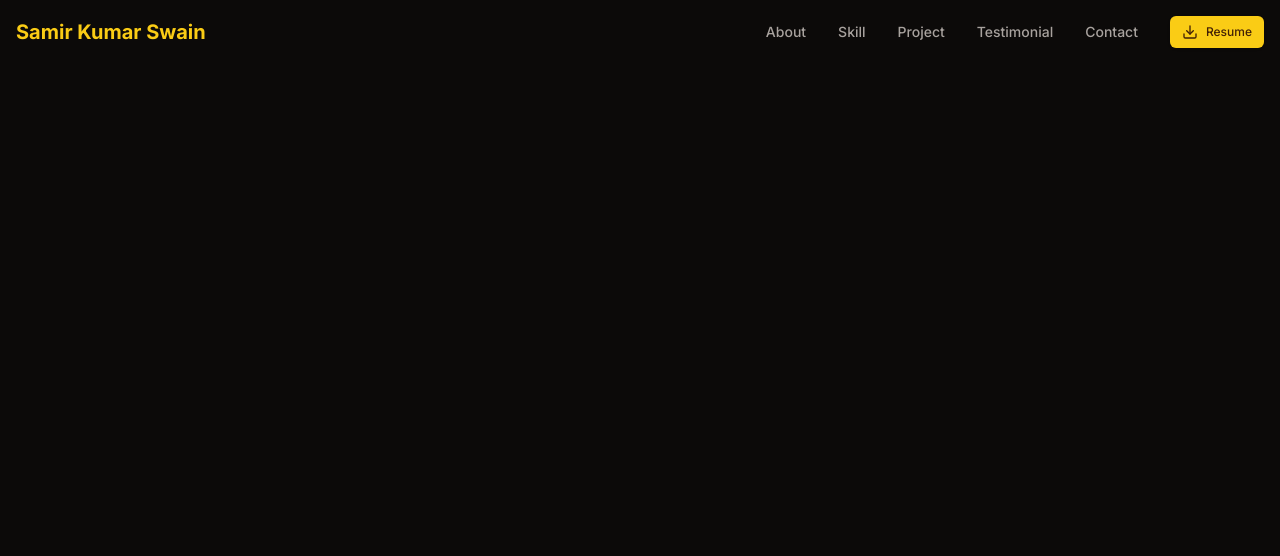
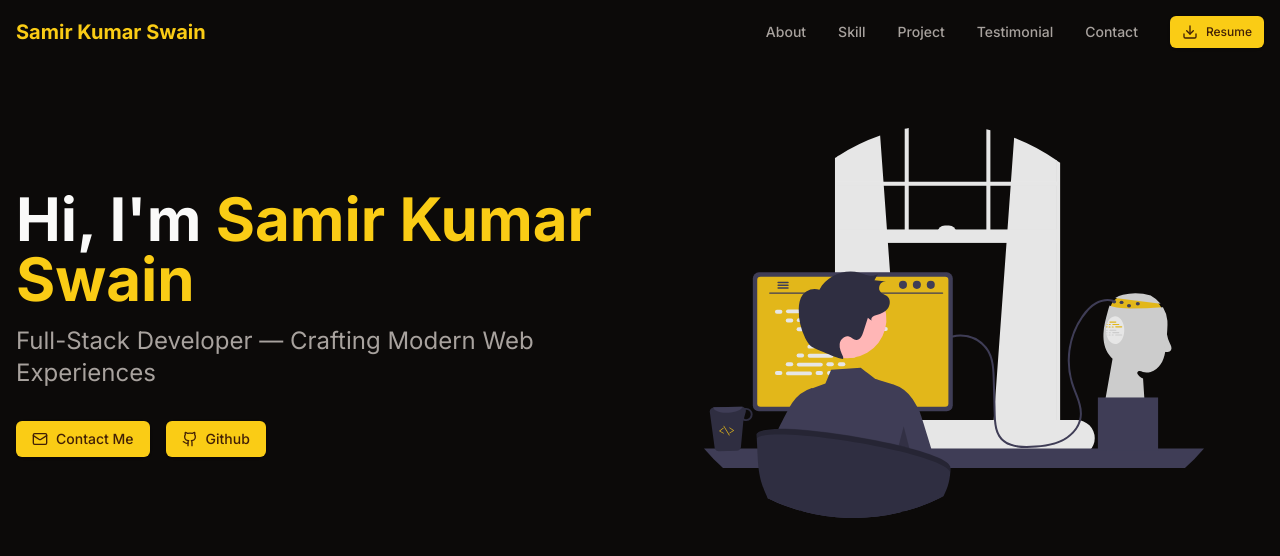
Before and after one commit to samirswain26/portfolio, a Next.js app: page / in a window 1280 px wide. Shown: the top 556 px of the page. Built offline with nearby package versions, Linux system fonts and the light colour scheme.

Commit message:
Hero section completed

```diff
--- a/app/page.tsx
+++ b/app/page.tsx
@@ -1,9 +1,9 @@
-import Image from "next/image";
+import Hero from "@/components/section/Hero";
 
 export default function Home() {
   return (
-    <div>
-      {/* <h1>Hello, Samir</h1> */}
-    </div>
+    <main className="min-h-screen bg-background" >
+      <Hero/>
+    </main>
   );
 }
--- a/components/layout/header.tsx
+++ b/components/layout/header.tsx
@@ -7,6 +7,15 @@ import Link from "next/link";
 
 const Header = () => {
   const [isMobileMenuOpen, setisMobileMenuOpen] = useState(false);
+  const [isScrolled, setisScrolled] = useState(false)
+
+  useEffect(() => {
+    const handleScroll = () => {
+        setisMobileMenuOpen(window.scrollY > 50)
+    }
+    window.addEventListener("scroll", handleScroll)
+    return() => window.removeEventListener("scroll", handleScroll)
+  },[])
 
   const menuItems = [
     { label: "About", href: "#about" },
@@ -18,7 +27,9 @@ const Header = () => {
 
   return (
     <header
-      className={`fixed top-0 left-0 right-0 transition-all duration-300`}
+      className={`fixed top-0 left-0 right-0 transition-all duration-300 ${
+        isScrolled ? "bg-background/80 backdrop-blur-md border-b" : ""
+      }`}
     >
       <div className="conatiner mx-auto px-4">
         <div className="flex items-center justify-between h-16">
--- /dev/null
+++ b/components/section/Hero.tsx
@@ -0,0 +1,58 @@
+"use client";
+import { motion } from "framer-motion";
+import { Button } from "@/components/ui/button";
+import { Mail, Github } from "lucide-react";
+import Link from "next/link";
+import Image from "next/image";
+
+const Hero = () => {
+  return (
+    <section className="container mx-auto px-4 py-32 pb-20">
+      <div className="grid grid-cols-1 md:grid-cols-2 gap-2 items-center">
+        <motion.div
+          initial={{ opacity: 0, x: -20 }}
+          animate={{ opacity: 1, x: 0 }}
+          transition={{ duration: 0.5 }}
+        >
+          <h1 className="text-4xl md:text-6xl font-bold mb-4">
+            Hi, I'm <span className="text-primary">Samir Kumar Swain</span>
+          </h1>
+          <p className="text-xl md:text-2xl text-muted-foreground mb-8">
+            Full-Stack Developer — Crafting Modern Web Experiences
+          </p>
+          <div className="flex gap-4">
+            <Button variant={"default"} className="gap-2">
+              <Mail className="h-4 w-4" />
+              Contact Me
+            </Button>
+
+            <Link href={"https://github.com/samirswain26"} target="_blank">
+              <Button variant={"default"} className="gap-2">
+                <Github className="h-4 w-4" />
+                Github
+              </Button>
+            </Link>
+          </div>
+        </motion.div>
+
+        <motion.div
+          initial={{ opacity: 0, x: 20 }}
+          animate={{ opacity: 1, x: 0 }}
+          transition={{ duration: 0.5 }}
+          className="flex justify-center"
+        >
+          <Image
+            src={"/hero.svg"}
+            alt={"Developer Illustration"}
+            width={500}
+            height={500}
+            priority
+          />
+        </motion.div>
+      </div>
+      {/* Hero */}
+    </section>
+  );
+};
+
+export default Hero;
```
Also changed, not shown: public/hero.svg (added).
